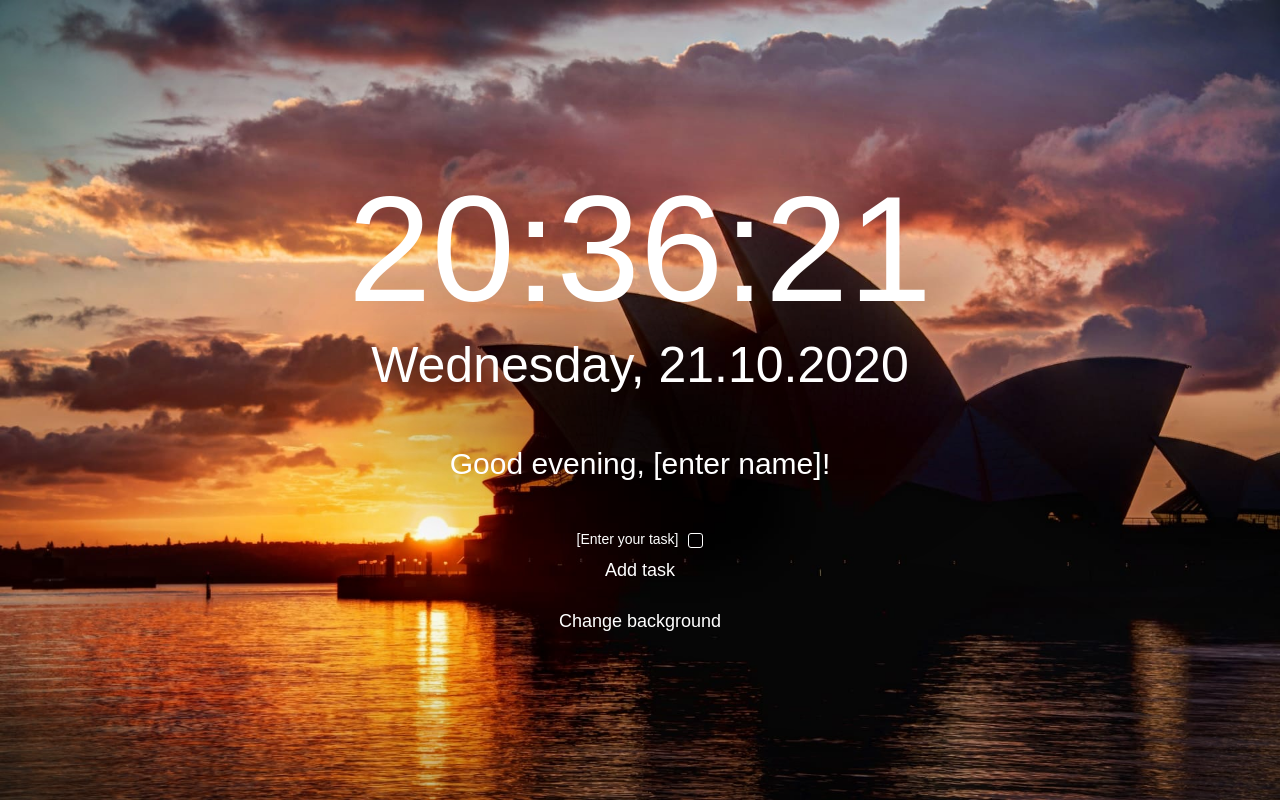
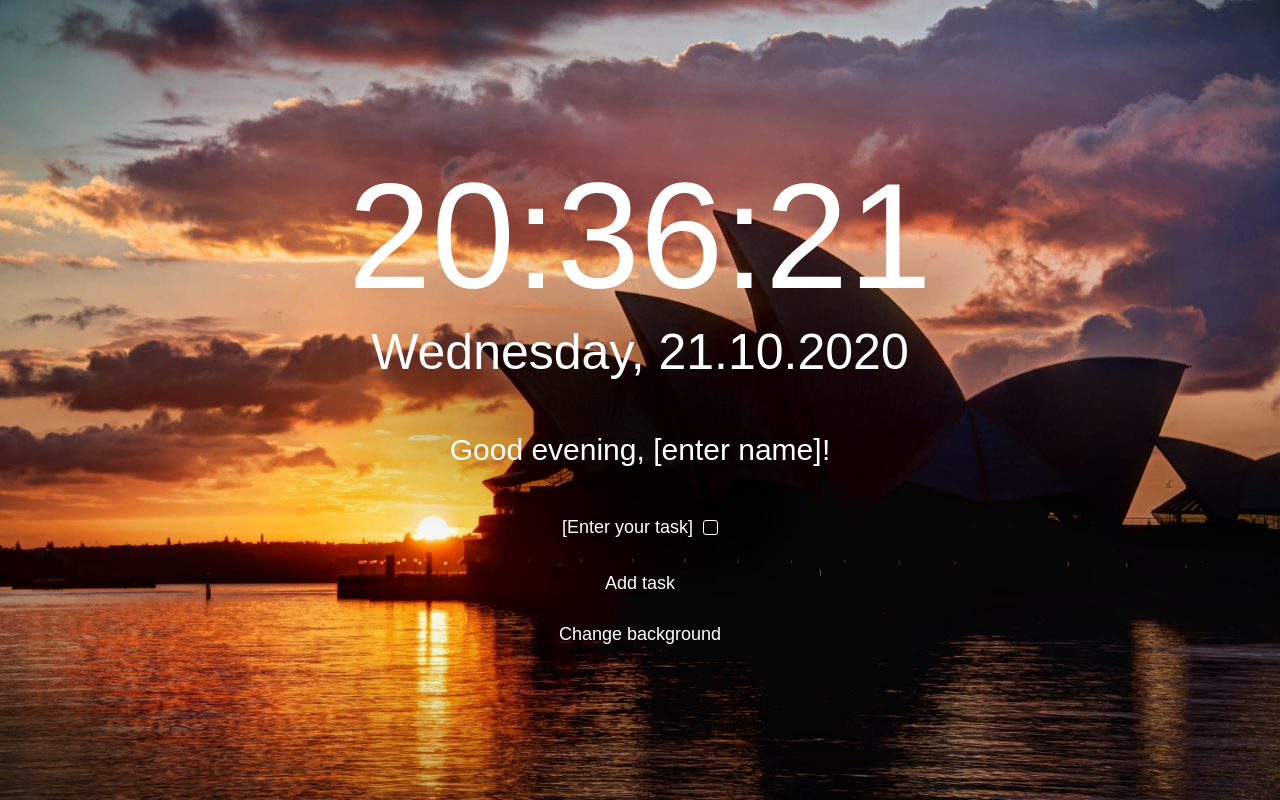
Before and after one commit to cekip88/Momentum, a plain HTML site: page index.html in a window 1280 px wide. Both pictures are taken after a click on the button "Add task". Drawn offline with Linux system fonts and the light colour scheme.

Commit message:
Поправил анимацию смены фонов, реализована работа тасков, осталось сделать погоду и цитаты

```diff
--- a/assets/main.css
+++ b/assets/main.css
@@ -165,6 +165,16 @@ body,button{
     .target{
         margin-top: 50px;
     }
+    .target>button{
+        margin-top: 20px;
+    }
+    .task-row{
+        font-size: 18px;
+        margin-bottom: 10px;
+    }
+    .task-row div{
+        margin-bottom: 0;
+    }
     #bgcList,.target>button{
         padding: 5px 20px;
         border-radius: 20px;
```
